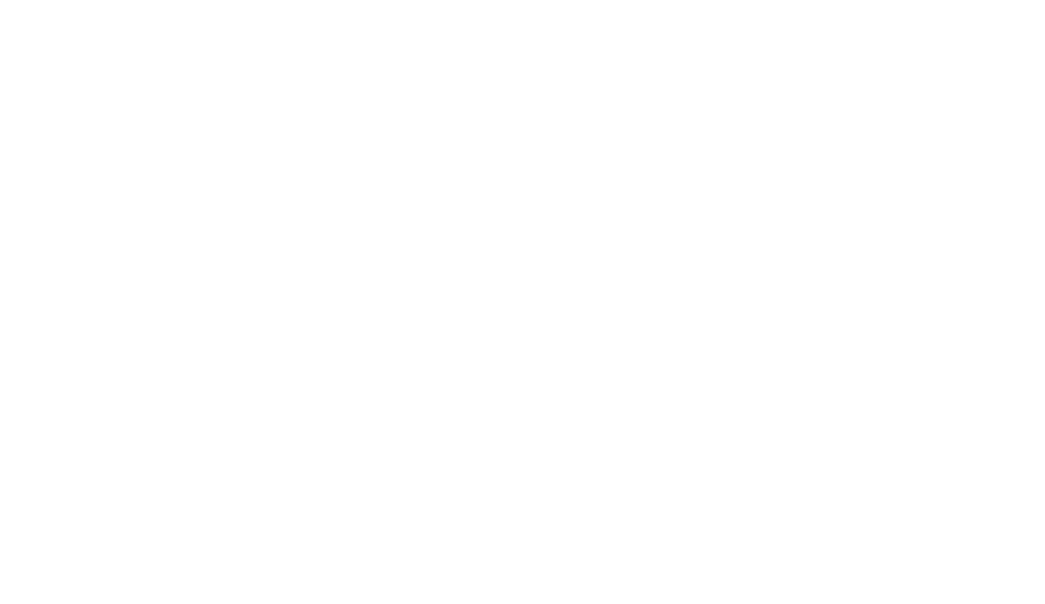
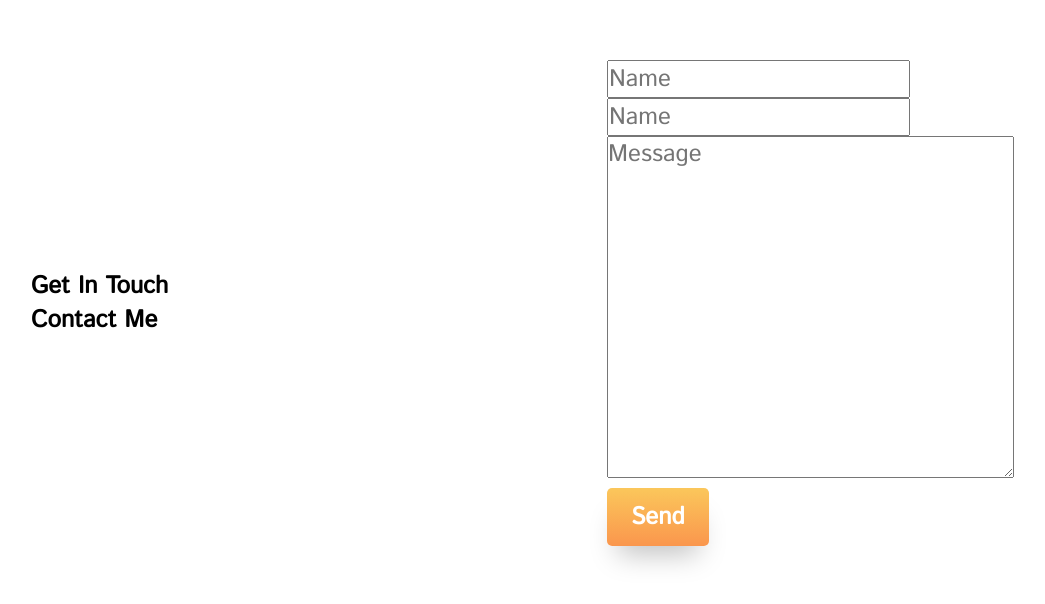
Before and after one commit to principalkelvo/kelvinnjoroowino, a Vue app: page / in a window 1280 px wide. Shown: the part 5394-5998 px from the top of the page, without its empty margins (29-1074 px from the left). Before the commit the page ends 5394 px from the top, so only its background shows below. Built offline with nearby package versions, Linux system fonts and the light colour scheme.

Commit message:
imports contact section

```diff
--- a/src/views/Home.vue
+++ b/src/views/Home.vue
@@ -70,6 +70,8 @@
         <Skills />
 
         <CustomersFeedback/>
+
+        <Contact/>
     </div>
 </template>
 
@@ -79,6 +81,7 @@ import Services from "@/components/services.vue";
 import MyWork from "@/components/myWork.vue";
 import Skills from "@/components/skills.vue";
 import CustomersFeedback from "@/components/customersFeedback.vue";
+import Contact from "@/components/contact.vue";
 
 export default {
     components: {
@@ -87,7 +90,7 @@ export default {
     MyWork,
     Skills,
     CustomersFeedback,
-
+    Contact
 },
 }
 </script>
```
Lines whose indentation alone changed are shown as unchanged.
